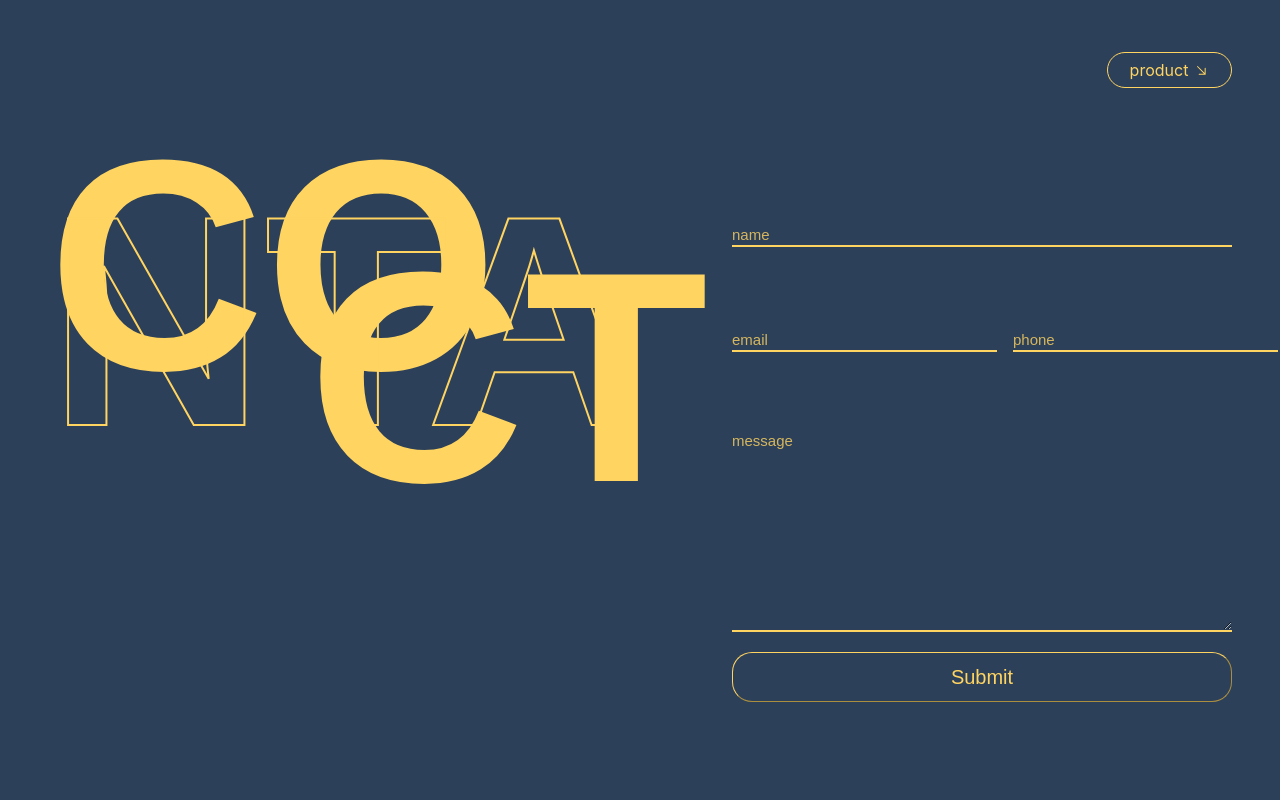
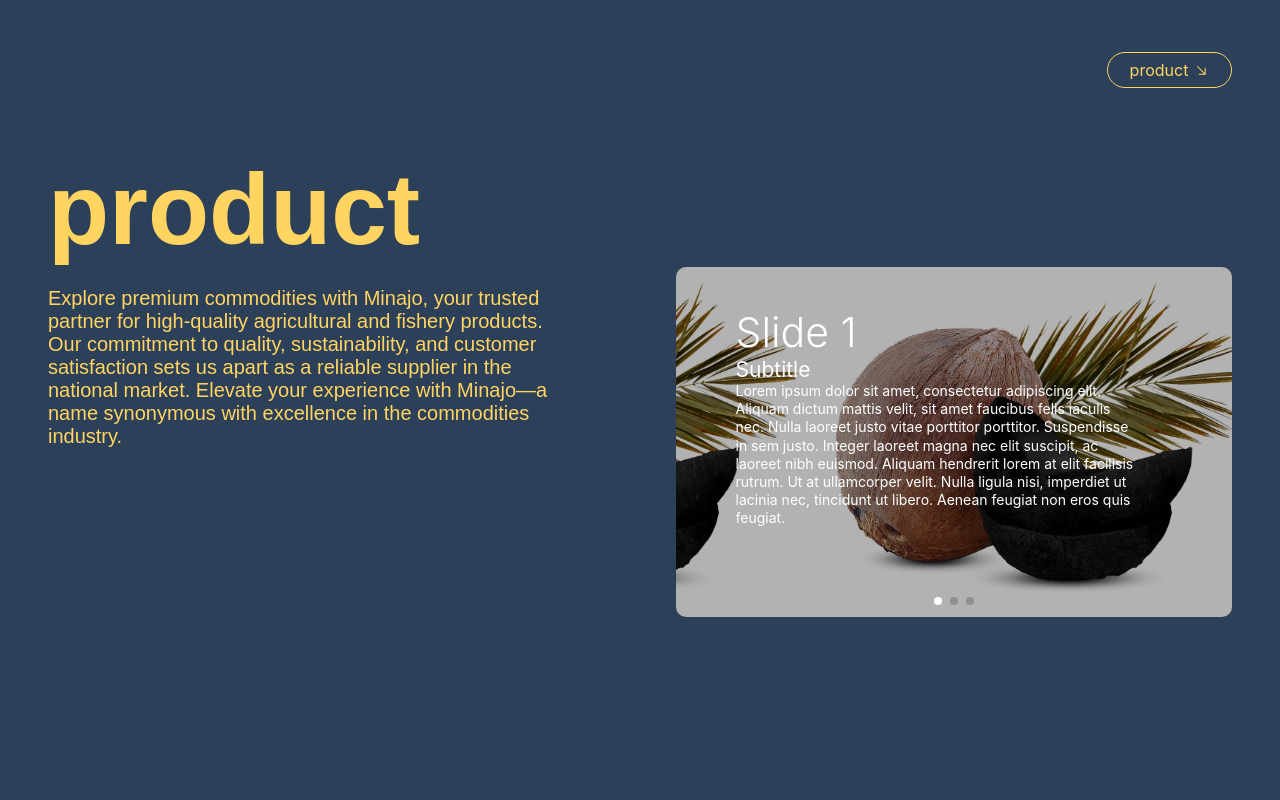
Before and after one commit to nalendramuhammad/minajo, a React (Create React App) app: page / in a window 1280 px wide. Shown: the part 1480-2280 px from the top of the page. Built offline with nearby package versions, Linux system fonts and the light colour scheme; a web font is replaced by a local one.

Commit message:
Silider opened

```diff
--- a/src/App.js
+++ b/src/App.js
@@ -247,7 +247,7 @@ function App() {
         </div>
       </div>
       {/* product */}
-      {/* <div className="product" id="product">
+      <div className="product" id="product">
         <div className="product-title">
           <p>product</p>
         </div>
@@ -344,7 +344,7 @@ function App() {
             </SwiperSlide>
           </Swiper>
         </div>
-      </div> */}
+      </div>
       {/* contact */}
       <div className="contact" id="contact">
         <div className="contact-content">
```
